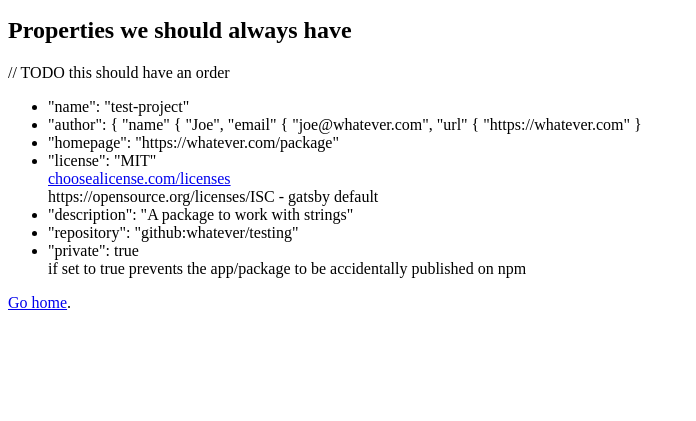
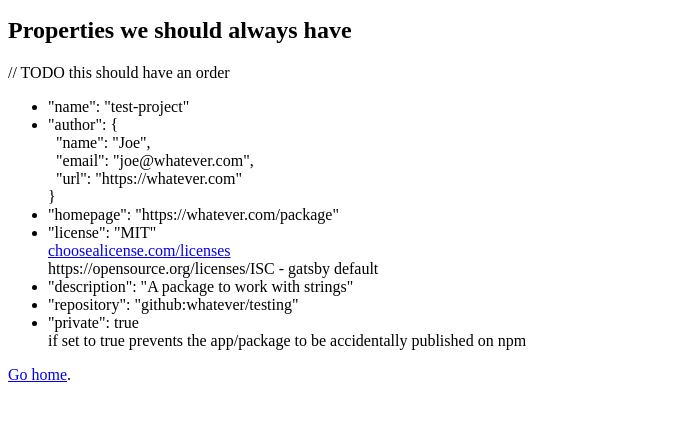
Before and after one commit to rileybathurst/styleguide-tahoewebshop, a Gatsby site: page /package in a window 1280 px wide. Shown: the part 101-522 px from the top of the page, without its empty margins (0-696 px from the left). Built offline with nearby package versions, Linux system fonts and the light colour scheme; Gatsby itself is replaced by a stand-in of ours.

Commit message:
emoji span

```diff
--- a/src/pages/index.js
+++ b/src/pages/index.js
@@ -136,6 +136,7 @@ const IndexPage = () => {
             <h4>I use emoji all over my code the color means I find them 100x quicker</h4>
             <p>📣 look back at this it's not breaking but I don't like it</p>
             <p>🚨 It's broken</p>
+            <p>span role="img" aria-label="Party popper emojis" 🎉🎉🎉 /span</p>
           </li>
 
           <h2>SCSS</h2>
--- a/src/pages/package.tsx
+++ b/src/pages/package.tsx
@@ -16,10 +16,10 @@ const PackagePage = () => {
       // TODO this should have an order
       <ul>
         <li key='name'>"name": "test-project"</li>
-        <li key='author'>"author"&#58; &#x7b;
-          "name" &#x7b; "Joe",
-          "email" &#x7b; "joe@whatever.com",
-          "url" &#x7b; "https://whatever.com"
+        <li key='author'>"author"&#58; &#x7b;<br />
+          &nbsp;&nbsp;"name"&#58; "Joe",<br />
+          &nbsp;&nbsp;"email"&#58; "joe@whatever.com",<br />
+          &nbsp;&nbsp;"url"&#58; "https://whatever.com"<br />
           &#x7d;</li>
         <li key='homepage'>"homepage": "https://whatever.com/package"</li>
         <li key='license'>"license": "MIT"<br />
```
